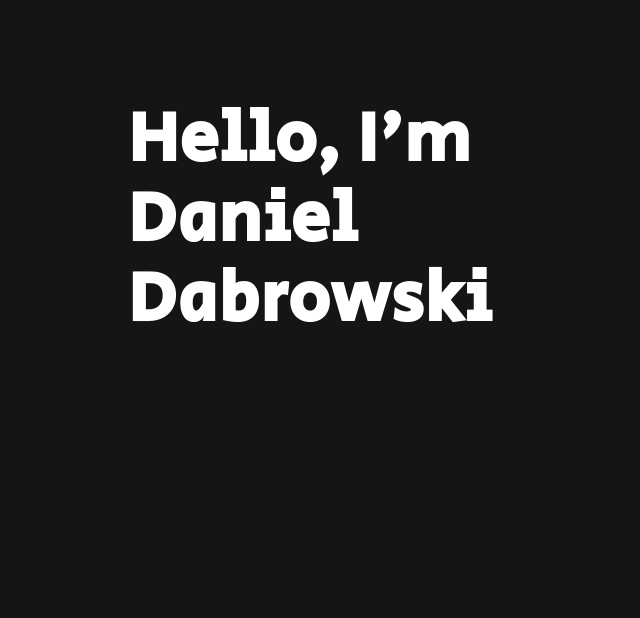
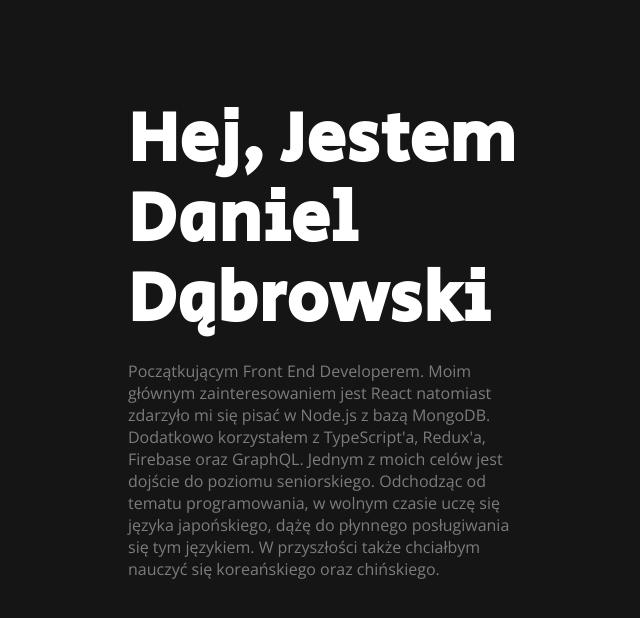
Before and after one commit to danieru0/portfolio, a React (Create React App) app: page / in a window 1280 px wide. Shown: the top 618 px of the page, without its empty margins (22-662 px from the left). Built offline with nearby package versions, Linux system fonts and the light colour scheme.

Commit message:
First components

```diff
--- /dev/null
+++ b/src/components/atoms/Info.js
@@ -0,0 +1,24 @@
+import React from 'react';
+import styled from 'styled-components';
+import PropTypes from 'prop-types';
+
+const P = styled.p`
+    color: ${({theme}) => theme.colors.primary};
+    font-family: ${({theme}) => theme.fonts.secondary};
+    user-select: none;
+    font-size: 16px;
+`
+
+const Info = ({children, className}) => {
+    return (
+        <P className={className}>
+            {children}
+        </P>
+    );
+};
+
+Info.propTypes = {
+    children: PropTypes.string.isRequired
+}
+
+export default Info;
--- /dev/null
+++ b/src/components/atoms/Link.js
@@ -0,0 +1,23 @@
+import React from 'react';
+import styled from 'styled-components';
+import PropTypes from 'prop-types';
+
+const A = styled.a`
+    color: ${({theme}) => theme.colors.secondary};
+    font-family: ${({theme}) => theme.fonts.secondary};
+`
+
+const Link = ({href, children}) => {
+    return (
+        <A href={href}>
+            {children}
+        </A>
+    );
+};
+
+Link.propTypes = {
+    href: PropTypes.string.isRequired,
+    children: PropTypes.string.isRequired
+}
+
+export default Link;
--- a/src/components/molecules/LeftSide.js
+++ b/src/components/molecules/LeftSide.js
@@ -1,20 +1,28 @@
 import React from 'react';
 import styled from 'styled-components';
-import { useTranslation } from 'react-i18next';
+
+import t from '../../helpers/t';
 
 import Header from '../atoms/Header';
+import Info from '../atoms/Info';
+//import Link from '../atoms/Link';
 
 const Container = styled.div`
     width: 40%;
     height: 100%;
 `
 
+const StyledInfo = styled(Info)`
+    margin-top: 20px;
+`
+
 const LeftSide = () => {
-    const { t } = useTranslation();
-
     return (
         <Container>
-            <Header>{t('header.welcome')}</Header>
+            <Header>{t('header')}</Header>
+            <StyledInfo>
+                {t('description')}
+            </StyledInfo>
         </Container>
     );
 };
--- /dev/null
+++ b/src/helpers/t.js
@@ -0,0 +1,5 @@
+import i18n from 'i18next';
+
+const t = value => i18n.t(value, {returnObjects: true});
+
+export default t;
--- a/src/index.js
+++ b/src/index.js
@@ -6,10 +6,14 @@ import i18n from 'i18next';
 import { initReactI18next, I18nextProvider} from "react-i18next";
 
 import translationEN from './locales/en/translation.json';
+import translationPL from './locales/pl/translation.json';
 
 const resources = {
     en: {
         translation: translationEN
+    },
+    pl: {
+        translation: translationPL
     }
 }
 
@@ -17,7 +21,7 @@ i18n
     .use(initReactI18next)
     .init({
         resources,
-        lng: "en",
+        lng: "pl",
         keySeparator: false,
         interpolation: {
             escapeValue: false
--- a/src/locales/en/translation.json
+++ b/src/locales/en/translation.json
@@ -1,3 +1,4 @@
 {
-    "header.welcome": "Hello, I'm\nDaniel Dabrowski"
+    "header": "Hello, I'm\nDaniel Dabrowski",
+    "description": ""
 }
--- /dev/null
+++ b/src/locales/pl/translation.json
@@ -0,0 +1,4 @@
+{
+    "header": "Hej, Jestem\nDaniel Dąbrowski",
+    "description": "Początkującym Front End Developerem. Moim głównym zainteresowaniem jest React natomiast zdarzyło mi się pisać w Node.js z bazą MongoDB. Dodatkowo korzystałem z TypeScript'a, Redux'a, Firebase oraz GraphQL. Jednym z moich celów jest dojście do poziomu seniorskiego. Odchodząc od tematu programowania, w wolnym czasie uczę się języka japońskiego, dążę do płynnego posługiwania się tym językiem. W przyszłości także chciałbym nauczyć się koreańskiego oraz chińskiego."
+}
```
Also changed, not shown: src/i18n.js (deleted, +0 -23 lines).
